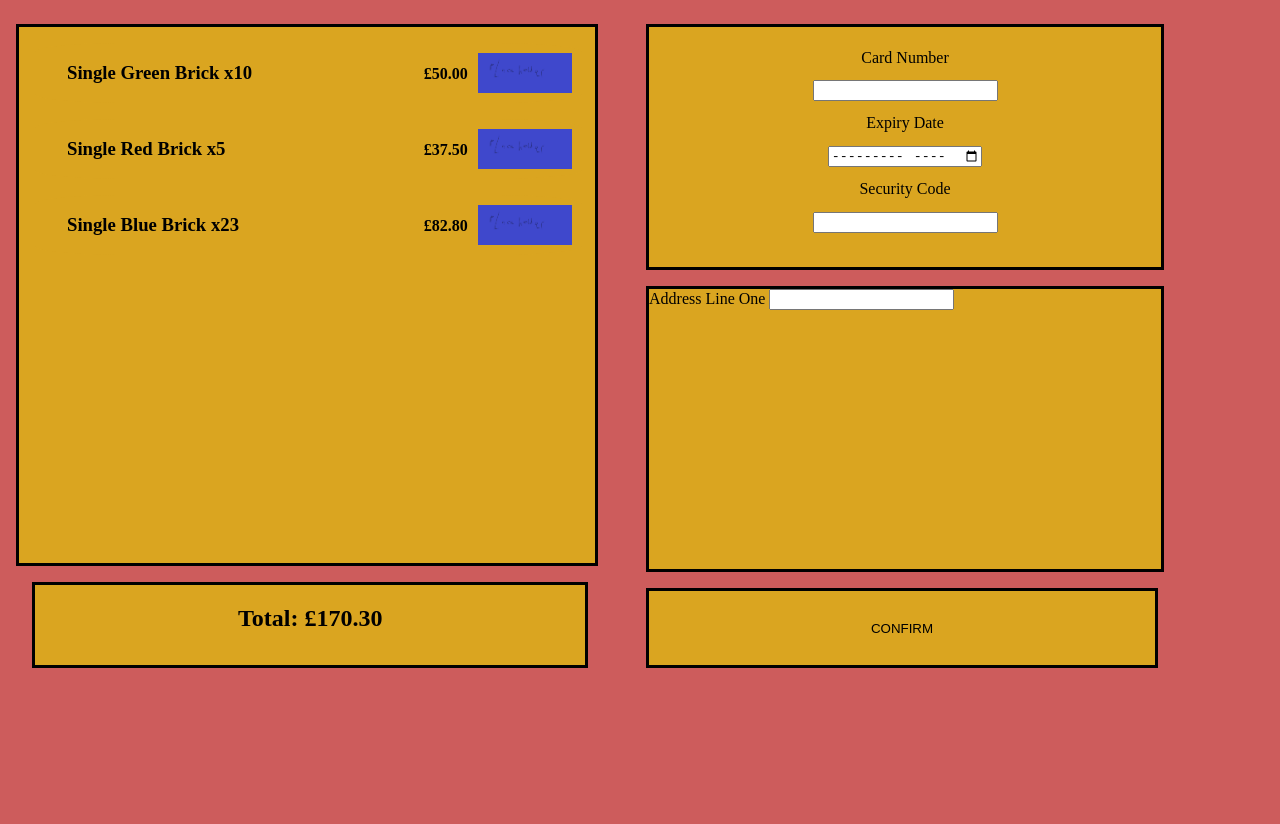
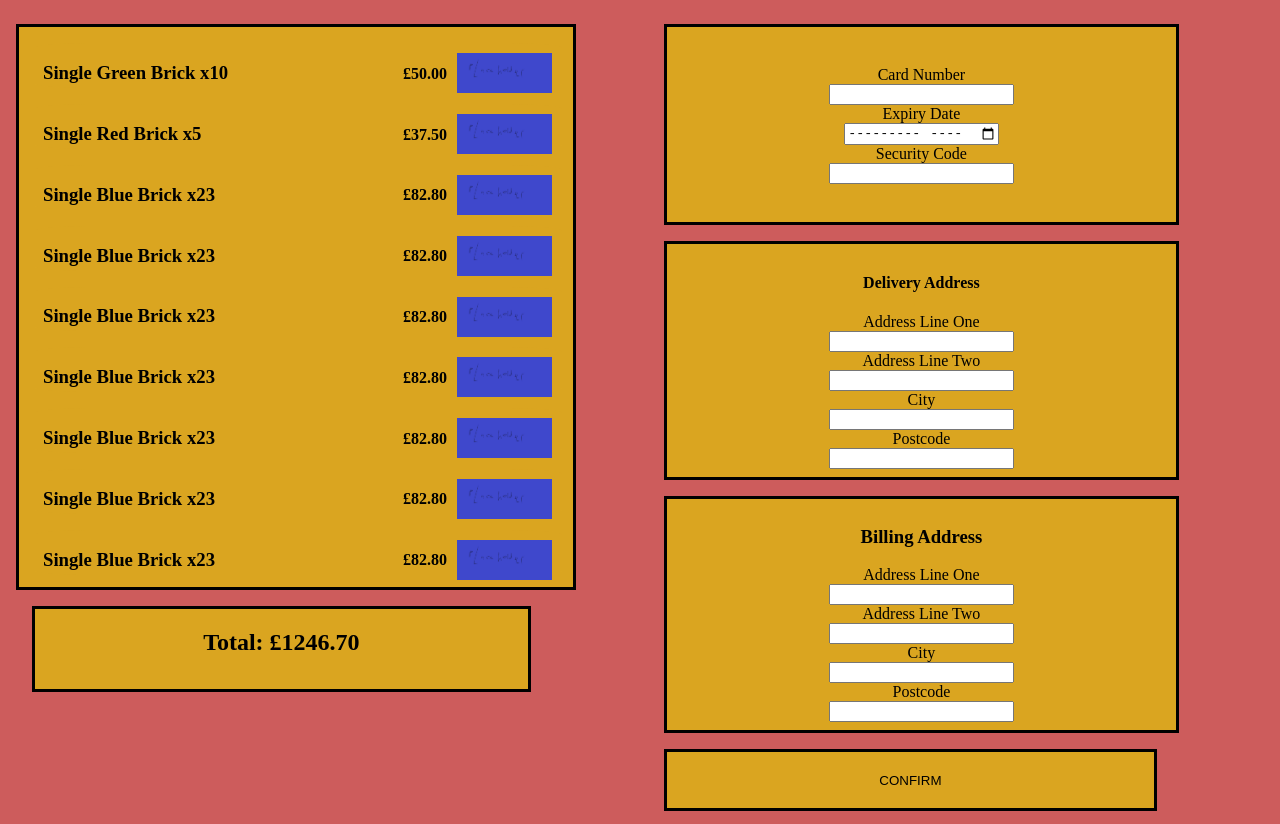
Before and after one commit to AllRounderGamin/App-Eng-Coursework-2022, a plain HTML site: page Webpages/Checkout.html in a window 1280 px wide. Shown: the part 69-893 px from the top of the page. Before the commit the page ends 800 px from the top, so only its background shows below. Drawn offline with Linux system fonts and the light colour scheme.

Commit message:
Minor CSS Rework

```diff
--- a/Webpages/Checkout.html
+++ b/Webpages/Checkout.html
@@ -48,7 +48,7 @@
 <nav>
     <form>
         <div id="Navigation">
-            <a class="navLink" href="./Landing.html">
+            <a href="./Landing.html">
                 <img alt="Placeholder Image" class="icon" src="images/placeholder.png">
             </a>
 
@@ -59,7 +59,7 @@
 
             <input class="button" type="submit" value="Search">
 
-            <a class="navLink" href="./Cart.html">
+            <a href="./Cart.html">
                 <img alt="Placeholder Image" class="icon" src="images/cart.png">
             </a>
         </div>
@@ -68,18 +68,16 @@
 </nav>
 
 <body>
-<div id="checkoutArea">
-    <div id="checkoutInfo">
+<div class="flexPage">
+    <div class="splitInfo">
         <div id="checkoutSummary">
-
         </div>
         <div id="priceDisplay">
             <h2 id="totalPrice">Total: £0</h2>
         </div>
     </div>
-    <div id="personalInfo">
-        <form>
-            <div id="cardInformation">
+    <div class="splitInfo personalInfo">
+        <div class="informationBox" id="cardInformation">
             <label for="cardNum">Card Number</label>
             <input id="cardNum" name="cardNumber" type="number">
             <label for="expiry">Expiry Date</label>
@@ -87,12 +85,29 @@
             <label for="CSV">Security Code </label>
             <input id="CSV" name="securityCode" type="number">
         </div>
-            <div id="addressInformation">
-                <label for="addrLineOne">Address Line One</label>
-                <input id="addrLineOne" name="addressLineOne" type="text">
+        <div class="informationBox" id="deliveryInformation">
+            <h4>Delivery Address</h4>
+            <label for="deliveryLineOne">Address Line One</label>
+            <input id="deliveryLineOne" name="addressLineOne" type="text">
+            <label for="deliveryLineTwo">Address Line Two</label>
+            <input id="deliveryLineTwo" name="addressLineOne" type="text">
+            <label for="deliveryCity">City</label>
+            <input id="deliveryCity" name="city" type="text">
+            <label for="deliveryPostcode">Postcode</label>
+            <input id="deliveryPostcode" name="postcode" type="text">
+        </div>
+        <div class="informationBox" id="billingInformation">
+            <h3>Billing Address</h3>
+            <label for="billingLineOne">Address Line One</label>
+            <input id="billingLineOne" name="addressLineOne" type="text">
+            <label for="billingLineTwo">Address Line Two</label>
+            <input id="billingLineTwo" name="addressLineOne" type="text">
+            <label for="billingCity">City</label>
+            <input id="billingCity" name="city" type="text">
+            <label for="billingPostcode">Postcode</label>
+            <input id="billingPostcode" name="postcode" type="text">
         </div>
         <button id="confirmButton">CONFIRM</button>
-        </form>
     </div>
 </div>
 </body>
--- a/Webpages/Stylesheet.css
+++ b/Webpages/Stylesheet.css
@@ -1,13 +1,17 @@
 body {
     background: indianred;
     margin: 0;
+    overflow-x: hidden;
+    height: 100%;
 }
 
+/* look into if max sizes affect anything */
 .icon {
     max-width: 100px;
     max-height: 200px;
     border-radius: 50%;
     border: outset darkblue 0.2em;
+    margin: 0.1em 0.5em;
 }
 
 .button {
@@ -34,12 +38,12 @@ body {
 .cartItem {
     background: goldenrod;
     box-sizing: border-box;
-    padding-left: 2em;
+    padding-left: 0.5em;
     margin: 1em;
     display: flex;
     width: 95%;
-    height: 60px;
-    border-radius: 15%;
+    height: 8%;
+    border-radius: 10%;
 }
 
 .cartItem .productName {
@@ -53,23 +57,46 @@ body {
     padding: 10px;
 }
 
-.navLink {
-    margin: 0.1em 0.5em;
-    flex-basis: 2em;
+.informationBox {
+    display: flex;
+    flex-direction: column;
+    justify-content: center;
+    border: solid;
+    background: goldenrod;
+    width: 80%;
+    height: 30%;
+    margin-bottom: 1em;
+    padding: 0.5em;
+    align-items: center;
 }
 
+.flexPage {
+    display: flex;
+    align-items: flex-start;
+    gap: 1em;
+}
+
+.splitInfo {
+    display: flex;
+    flex-direction: column;
+    width: 50%;
+    height: 100vh;
+    margin-left: 1em;
+}
+
+.splitInfo .personalInfo {
+    right: 0;
+}
 
 #TagMenu {
     background: darkgoldenrod;
     border: black solid thin;
     display: block;
-    width: 125px;
+    width: 20%;
     right: 0;
-    height: 100vh;
+    height: 100%;
     position: fixed;
     z-index: 1;
-    margin: 0;
-    justify-content: center;
 }
 
 #TagMenu.inactive {
@@ -80,6 +107,7 @@ body {
     background: goldenrod;
     border: solid;
     display: flex;
+    width: 100%;
     justify-content: space-evenly;
     align-items: center;
     margin-bottom: 2em;
@@ -88,11 +116,7 @@ body {
 #StoreSearch {
     margin: 0.5em;
     height: 2.5em;
-    flex-grow: 3;
-}
-
-#CartPage {
-    display: flex;
+    flex-grow: 1;
 }
 
 #CartArea {
@@ -101,7 +125,7 @@ body {
     padding-bottom: 0.5em;
     margin: 1em;
     width: 70%;
-    min-height: 100vh;
+    min-height: 100%;
 }
 
 #CartCheckoutArea {
@@ -113,89 +137,60 @@ body {
     text-align: center;
     right: 0;
     width: 20%;
-    height: 200px;
-}
-
-#checkoutArea {
-    display: flex;
-    margin: 1em;
+    height: 10%;
 }
 
 #checkoutSummary {
     border: solid;
-    margin: 0 3em 0 0;
     background: goldenrod;
-    overflow: scroll;
-    height: 67vh;
-    width: 45vmax;
-}
-
-#checkoutInfo {
-    display: flex;
-    flex-direction: column;
-}
-
-#personalInfo {
-    display: flex;
-    flex-direction: column;
-    right: 0;
-}
-
-#cardInformation {
-    display: flex;
-    flex-direction: column;
-    justify-content: center;
-    border: solid;
-    background: goldenrod;
-    width: 40vmax;
-    height: 30vh;
-    margin-bottom: 1em;
-    align-items: center;
-}
-
-#addressInformation {
-    border: solid;
-    background: goldenrod;
-    width: 40vmax;
-    height: 35vh;
-    margin-bottom: 1em;
+    overflow: hidden auto;
+    height: 70%;
+    width: 90%;
 }
 
 #priceDisplay {
     border: solid;
     margin: 1em;
     background: goldenrod;
-    height: 10vh;
-    width: 43vmax;
+    height: 10%;
+    width: 80%;
     text-align: center;
 }
 
 #confirmButton {
     border: solid;
     background: goldenrod;
-    width: 40vmax;
-    height: 10vh;
+    width: 80%;
+    height: 10%;
+    margin-bottom: 1em;
 }
 
-#cardNum {
-    margin: 1em;
-}
 
-#expiry {
-    margin: 1em;
-}
+@media (max-width: 700px) {
 
-#CSV {
-    margin: 1em;
-}
-
-@media (max-width: 550px) {
-
-    #Navigation {
+    .flexPage {
         flex-direction: column;
     }
 
-    #CartPage {
+    .splitInfo {
+        width: 90%;
+    }
+
+    .informationBox {
+        width: 100%;
+    }
+
+    .sections {
+        display: flex;
+        flex-direction: column;
+    }
+
+    #TagMenu {
+        width: 100%;
+        text-align: center;
+    }
+
+    #Navigation {
         flex-direction: column;
     }
 
@@ -207,31 +202,9 @@ body {
         width: 100%;
     }
 
-    .sections {
-        display: flex;
-        flex-direction: column;
-    }
-
-    #TagMenu {
-        width: 20%;
-    }
-
-    #checkoutArea {
-        flex-direction: column;
-        align-items: center;
-    }
-
     #checkoutSummary {
         width: 100%;
         margin: 1em;
-    }
-
-    #cardInformation {
-        width: 100%;
-    }
-
-    #addressInformation {
-        width: 100%;
     }
 
 }
@@ -239,4 +212,9 @@ body {
 
 /* https://stackoverflow.com/questions/20505008/css-property-to-pad-text-inside-of-div
 Padding and Box Border
+
+    .sections {
+        display: flex;
+        flex-direction: column;
+    }
  */
--- a/Webpages/cartTestData.json
+++ b/Webpages/cartTestData.json
@@ -16,5 +16,83 @@
     "singlePrice": 3.60,
     "amount": 23,
     "src": "./images/placeholder.png"
+  },
+  {
+    "name": "Single Blue Brick",
+    "singlePrice": 3.60,
+    "amount": 23,
+    "src": "./images/placeholder.png"
+  },
+  {
+    "name": "Single Blue Brick",
+    "singlePrice": 3.60,
+    "amount": 23,
+    "src": "./images/placeholder.png"
+  },
+  {
+    "name": "Single Blue Brick",
+    "singlePrice": 3.60,
+    "amount": 23,
+    "src": "./images/placeholder.png"
+  },
+  {
+    "name": "Single Blue Brick",
+    "singlePrice": 3.60,
+    "amount": 23,
+    "src": "./images/placeholder.png"
+  },
+  {
+    "name": "Single Blue Brick",
+    "singlePrice": 3.60,
+    "amount": 23,
+    "src": "./images/placeholder.png"
+  },
+  {
+    "name": "Single Blue Brick",
+    "singlePrice": 3.60,
+    "amount": 23,
+    "src": "./images/placeholder.png"
+  },
+  {
+    "name": "Single Blue Brick",
+    "singlePrice": 3.60,
+    "amount": 23,
+    "src": "./images/placeholder.png"
+  },
+  {
+    "name": "Single Blue Brick",
+    "singlePrice": 3.60,
+    "amount": 23,
+    "src": "./images/placeholder.png"
+  },
+  {
+    "name": "Single Blue Brick",
+    "singlePrice": 3.60,
+    "amount": 23,
+    "src": "./images/placeholder.png"
+  },
+  {
+    "name": "Single Blue Brick",
+    "singlePrice": 3.60,
+    "amount": 23,
+    "src": "./images/placeholder.png"
+  },
+  {
+    "name": "Single Blue Brick",
+    "singlePrice": 3.60,
+    "amount": 23,
+    "src": "./images/placeholder.png"
+  },
+  {
+    "name": "Single Blue Brick",
+    "singlePrice": 3.60,
+    "amount": 23,
+    "src": "./images/placeholder.png"
+  },
+  {
+    "name": "Single Blue Brick",
+    "singlePrice": 3.60,
+    "amount": 23,
+    "src": "./images/placeholder.png"
   }
 ]
```
Also changed, not shown: Webpages/Cart.html (+3 -3 lines), Webpages/Landing.html (+2 -2 lines). Lines whose indentation alone changed are shown as unchanged.
